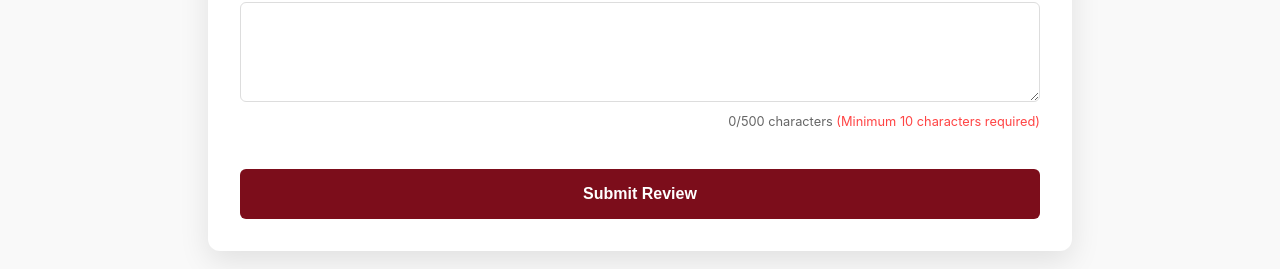
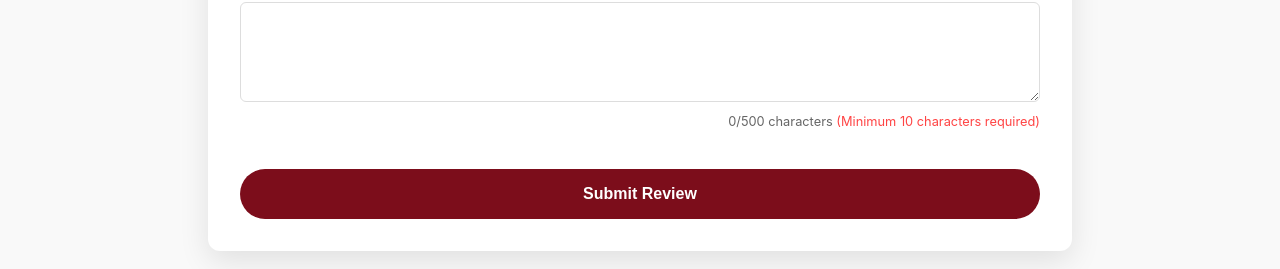
Before and after one commit to mrafey292/ecommerce-nust-front, a Next.js app: page / in a window 1280 px wide. Shown: the part 2428-2697 px from the top of the page. Built offline with nearby package versions, Linux system fonts and the light colour scheme; no server answers; the database is empty.

Commit message:
Update ReviewForm.module.css

```diff
--- a/styles/ReviewForm.module.css
+++ b/styles/ReviewForm.module.css
@@ -123,7 +123,7 @@
     color: white;
     border: none;
     padding: 1rem;
-    border-radius: 6px;
+    border-radius: 30px;
     font-size: 1rem;
     font-weight: 600;
     cursor: pointer;
@@ -148,7 +148,7 @@
     background: #d4edda;
     color: #155724;
     padding: 1rem;
-    border-radius: 6px;
+    border-radius: 30px;
     margin-top: 1rem;
     text-align: center;
     animation: slideUp 0.4s ease-out;
@@ -158,7 +158,7 @@
     background: #f8d7da;
     color: #721c24;
     padding: 1rem;
-    border-radius: 6px;
+    border-radius: 30px;
     margin-top: 1rem;
     text-align: center;
   }
```
